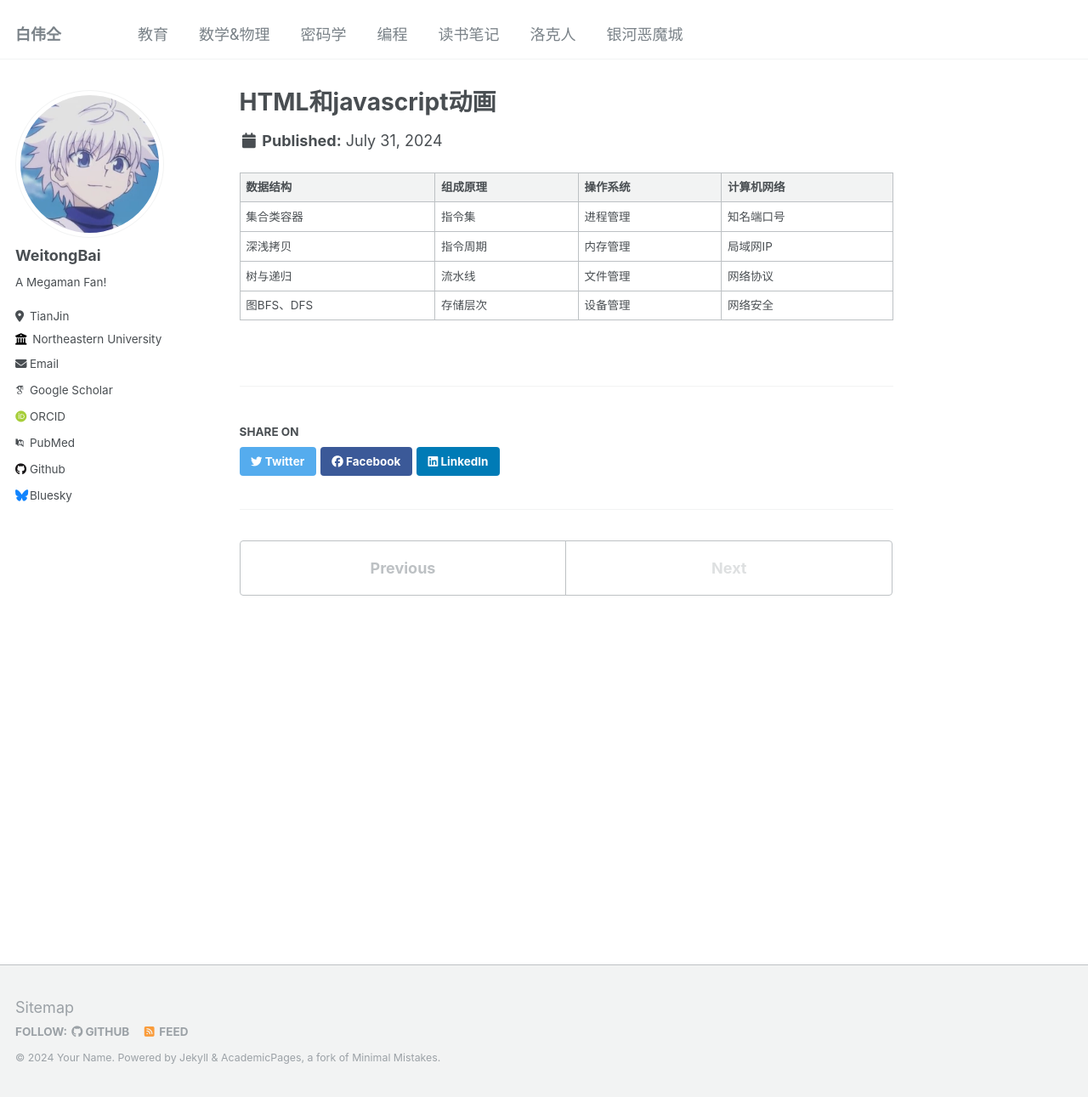
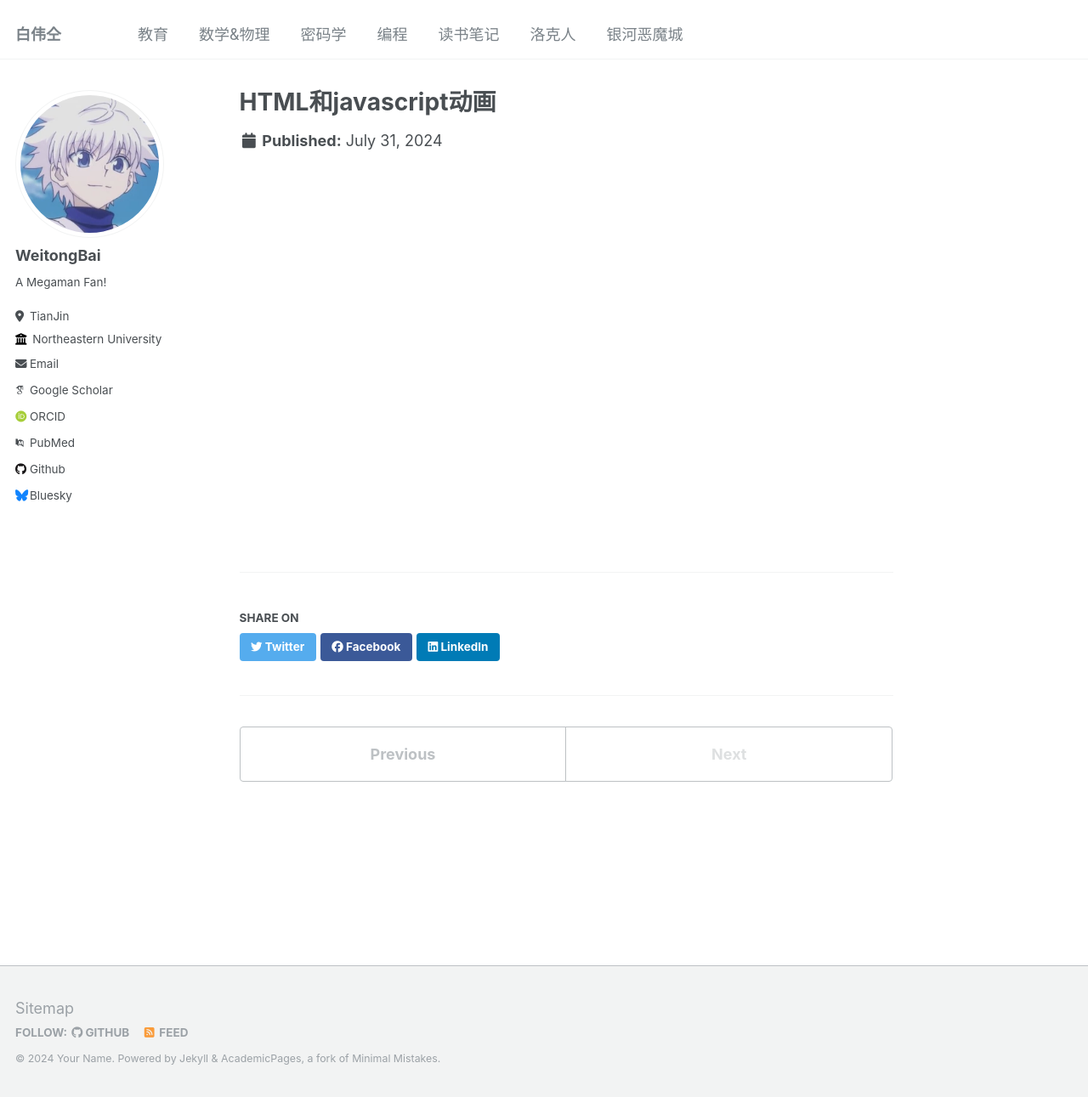
Before and after one commit to python-jiang/python-jiang.github.io, a Jekyll site: the page built from _portfolio/portfolio-5.html, in a window 1280 px wide and 1291 px high. Shown: the whole window at 85% size. Built offline with Jekyll 4.4.1, drawn with Linux system fonts in a browser that asks for light colours; some web fonts are replaced.

Commit message:
再试试动画

```diff
--- a/_portfolio/portfolio-5.html
+++ b/_portfolio/portfolio-5.html
@@ -4,39 +4,5 @@
 collection: portfolio
 ---
 
-<table>
-    <thead>
-    <tr>
-        <th>数据结构</th>
-        <th>组成原理</th>
-        <th>操作系统</th>
-        <th>计算机网络</th>
-    </tr>
-    </thead>
-    <tbody>
-    <tr>
-        <td>集合类容器</td>
-        <td>指令集</td>
-        <td>进程管理</td>
-        <td>知名端口号</td>
-    </tr>
-    <tr>
-        <td>深浅拷贝</td>
-        <td>指令周期</td>
-        <td>内存管理</td>
-        <td>局域网IP</td>
-    </tr>
-    <tr>
-        <td>树与递归</td>
-        <td>流水线</td>
-        <td>文件管理</td>
-        <td>网络协议</td>
-    </tr>
-    <tr>
-        <td>图BFS、DFS</td>
-        <td>存储层次</td>
-        <td>设备管理</td>
-        <td>网络安全</td>
-    </tr>
-    </tbody>
-</table>
+<canvas id="myCanvas" width="400" height="400"></canvas>
+<script src="script.js"></script>
```
